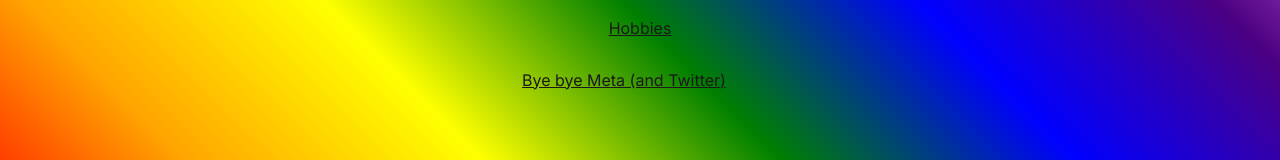
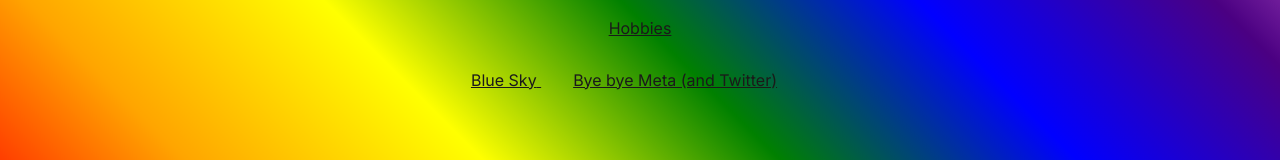
Before and after one commit to Isaac-Tait/eandp_Splash, a Next.js app: page / in a window 1280 px wide. Shown: the part 529-689 px from the top of the page. Built offline with nearby package versions, Linux system fonts and the light colour scheme.

Commit message:
chore: readd blue sky 🦋

```diff
--- a/src/app/page.js
+++ b/src/app/page.js
@@ -55,6 +55,16 @@ export default function Home() {
           }}
         >
           <Link
+            href='https://bsky.app/profile/enlightenednomad.bsky.social'
+            target='_blank'
+            rel='noopener noreferrer'
+            prefetch={true}
+            className={styles.button}
+            style={{ marginRight: '2rem' }}
+          >
+            Blue Sky{' '}
+          </Link>
+          <Link
             href='https://www.reddit.com/r/nosurf/comments/1hzkl7u/leaving_meta_can_it_realistically_be_done/'
             target='_blank'
             rel='noopener noreferrer'
```
